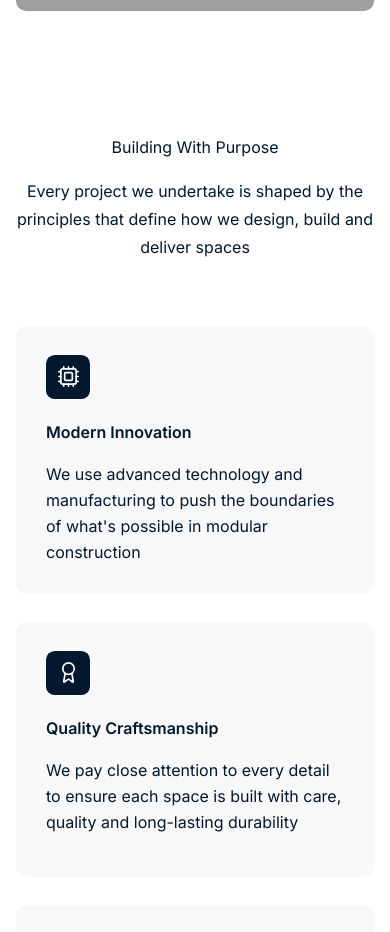
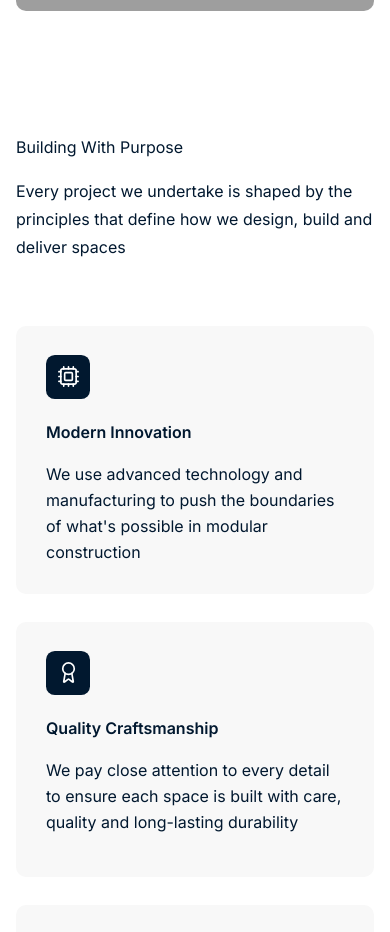
Before and after one commit to gauravsaluja2006/thermanest-website, a Next.js app: page /about in a window 390 px wide. Shown: the part 1474-2406 px from the top of the page. Built offline with nearby package versions, Linux system fonts and the light colour scheme; grey boxes are pictures that could not be loaded; a web font is replaced by a local one.

Commit message:
Left-align the About Values section header on mobile.
Keep the heading and subtitle centered from the md breakpoint up.

Co-authored-by: Cursor <cursoragent@cursor.com>

```diff
--- a/components/sections/AboutValues.tsx
+++ b/components/sections/AboutValues.tsx
@@ -38,9 +38,10 @@ export function AboutValues() {
         style={{ maxWidth: "1340px" }}
       >
         {/* Title block */}
-        <Reveal className="flex flex-col gap-5 items-center text-center">
+        <Reveal className="flex flex-col gap-5 items-start md:items-center text-left md:text-center self-stretch md:self-auto w-full">
           <h2
             id="about-values-heading"
+            className="self-stretch text-left md:self-auto md:text-center"
             style={{
               fontFamily: "var(--font-serif)",
               fontSize: "clamp(2rem, 5vw, var(--text-h2))",
@@ -52,7 +53,7 @@ export function AboutValues() {
             Building With Purpose
           </h2>
           <p
-            className="font-normal"
+            className="font-normal self-stretch text-left md:self-auto md:text-center"
             style={{
               fontSize: "var(--text-body-2)",
               lineHeight: "1.75rem",
```
